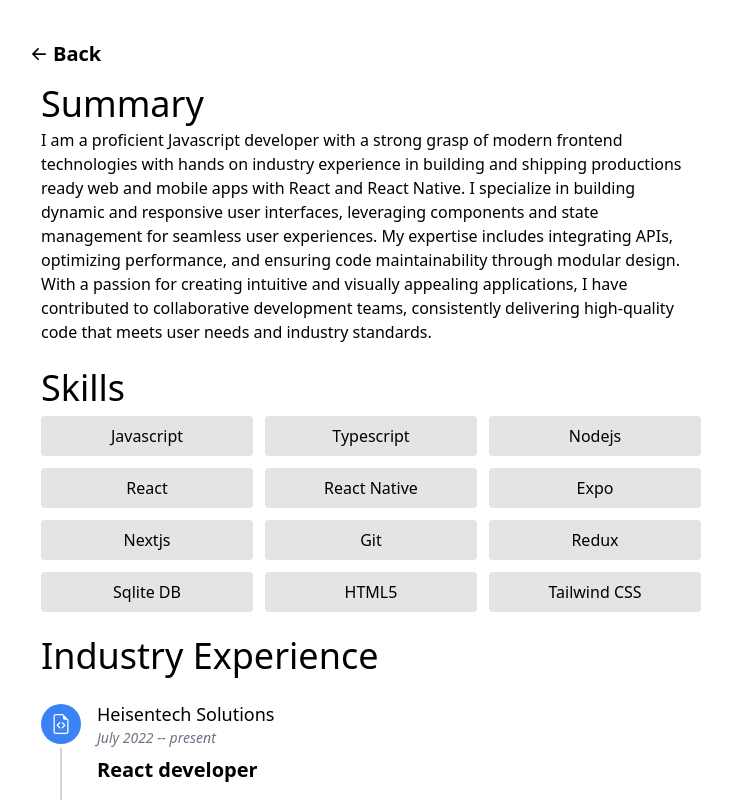
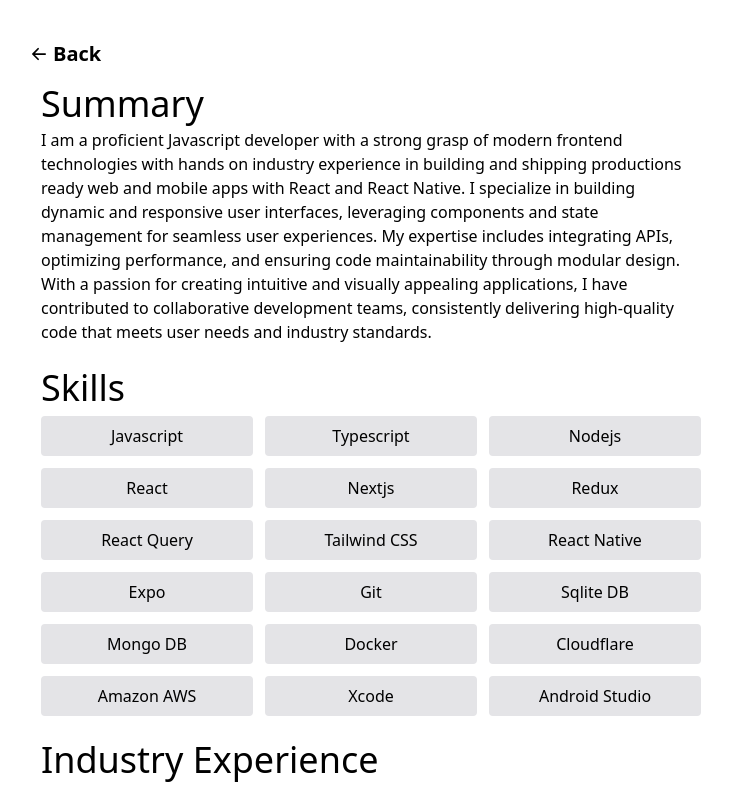
Before and after one commit to saadsiddiqui07/saad.portfolio, a Next.js app: page /experience in a window 1280 px wide. Shown: the top 800 px of the page, without its empty margins (269-1001 px from the left). Built offline with nearby package versions, Linux system fonts and the light colour scheme.

Commit message:
add: experience details

```diff
--- a/constants/index.ts
+++ b/constants/index.ts
@@ -3,12 +3,18 @@
   "Typescript",
   "Nodejs",
   "React",
+  "Nextjs",
+  "Redux",
+  "React Query",
+  "Tailwind CSS",
   "React Native",
   "Expo",
-  "Nextjs",
   "Git",
-  "Redux",
   "Sqlite DB",
-  "HTML5",
-  "Tailwind CSS",
+  "Mongo DB",
+  "Docker",
+  "Cloudflare",
+  "Amazon AWS",
+  "Xcode",
+  "Android Studio",
 ];
--- a/pages/experience/index.tsx
+++ b/pages/experience/index.tsx
@@ -56,7 +56,7 @@
         <div className="bg-zinc-200 dark:bg-zinc-900 flex flex-row items-center justify-around p-3 md:p-4 rounded-md">
           <p className="text-sm md:text-md font-semibold">View my resume 👉🏻</p>
           <a
-            href="https://docs.google.com/document/d/1qseisq6NTyvxfHKTb3VZJj0cPW_R1Q2JGHNZzo4C50c/edit?usp=drive_link"
+            href="https://dub.sh/1RkePdM"
             target="_blank"
             download
             className="bg-white hover:opacity-75 transition-all delay-150 hover:ease-out  text-sm px-2 py-1 rounded-sm"
```
